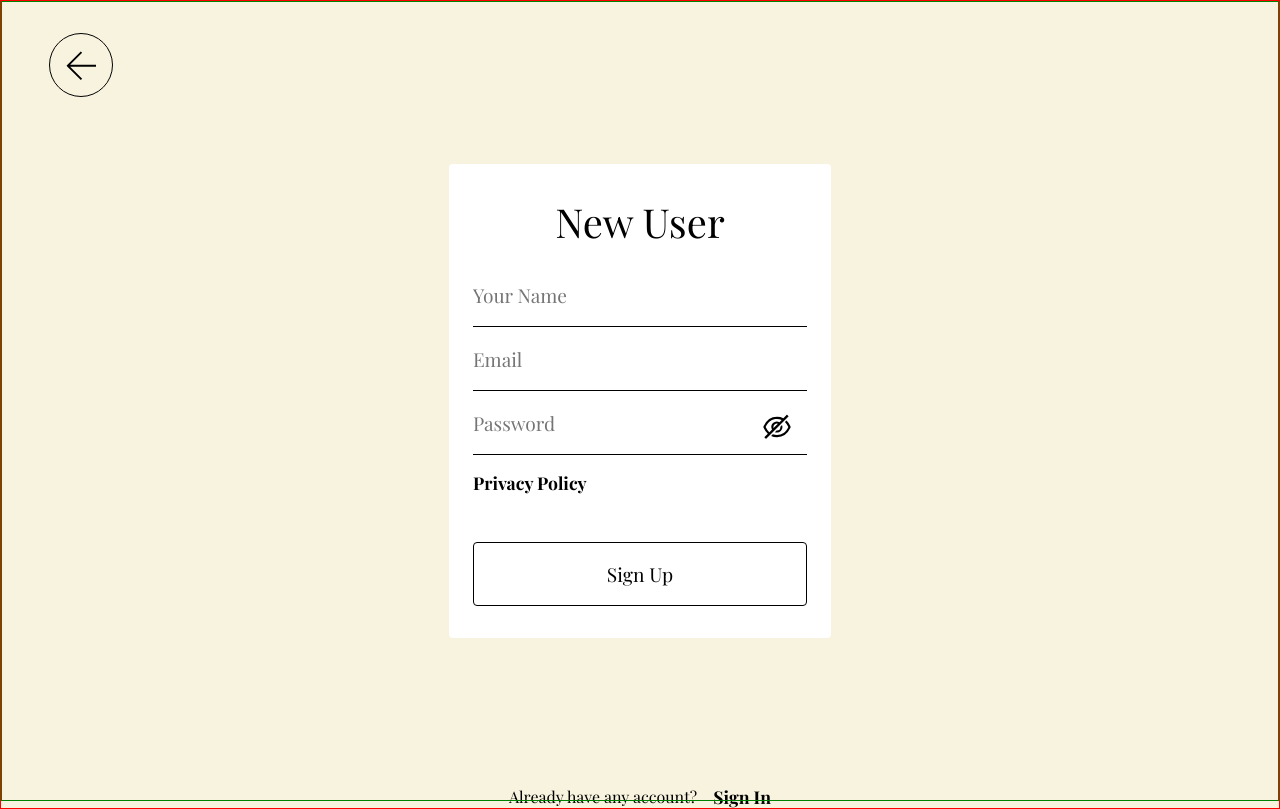
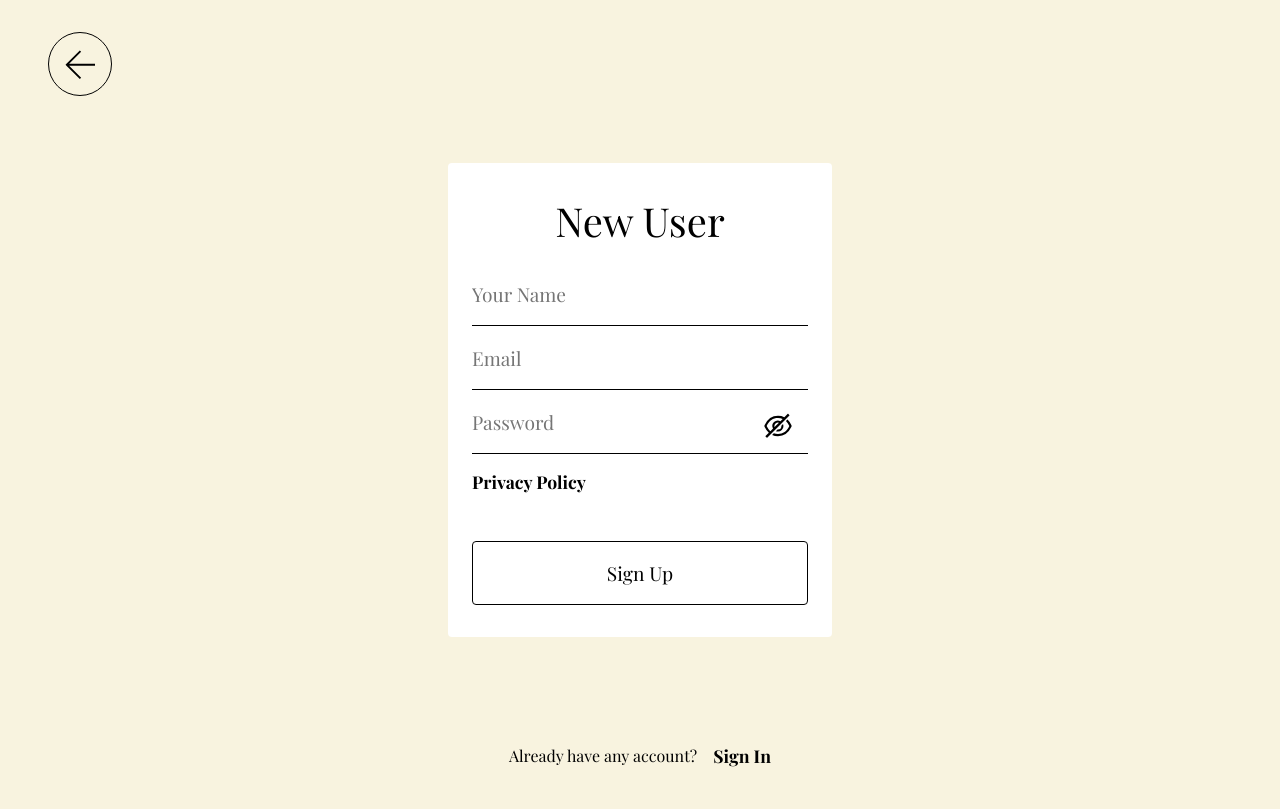
Before and after one commit to MarioGrusz/bean-bazaar, a React (Vite) app in the folder client/: page /signup in a window 1280 px wide. Built offline with nearby package versions, Linux system fonts and the light colour scheme; no server answers.

Commit message:
auth page style updated

```diff
--- a/client/src/styles/global.scss
+++ b/client/src/styles/global.scss
@@ -140,15 +140,11 @@ AUTHORIZATION PAGES
   justify-content: center;
   pointer-events: all;
 
-  border: 1px solid red;
-
   &__container {
     height: 100vh;
     padding: 3% 25%;
     text-align: center;
     position: relative;
-
-    border: 1px solid green;
 
     display: flex;
     justify-content: center;
@@ -216,7 +212,15 @@ AUTHORIZATION PAGES
   }
 
   .signup {
-    margin-top: -1rem;
+    margin-top: -3.5rem;
+
+    @include mq(tablet-wide, max) {
+      margin-top: -1.5rem;
+    }
+
+    @include mq(phone, max) {
+      margin-top: -2.5rem;
+    }
   }
 }
 
```
